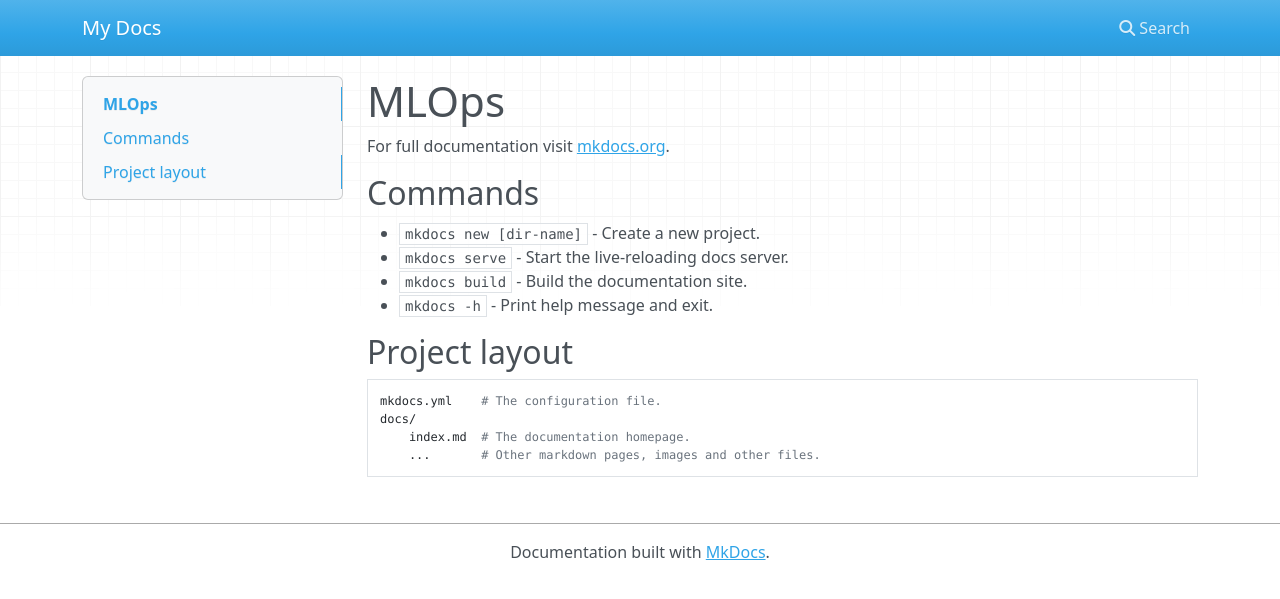
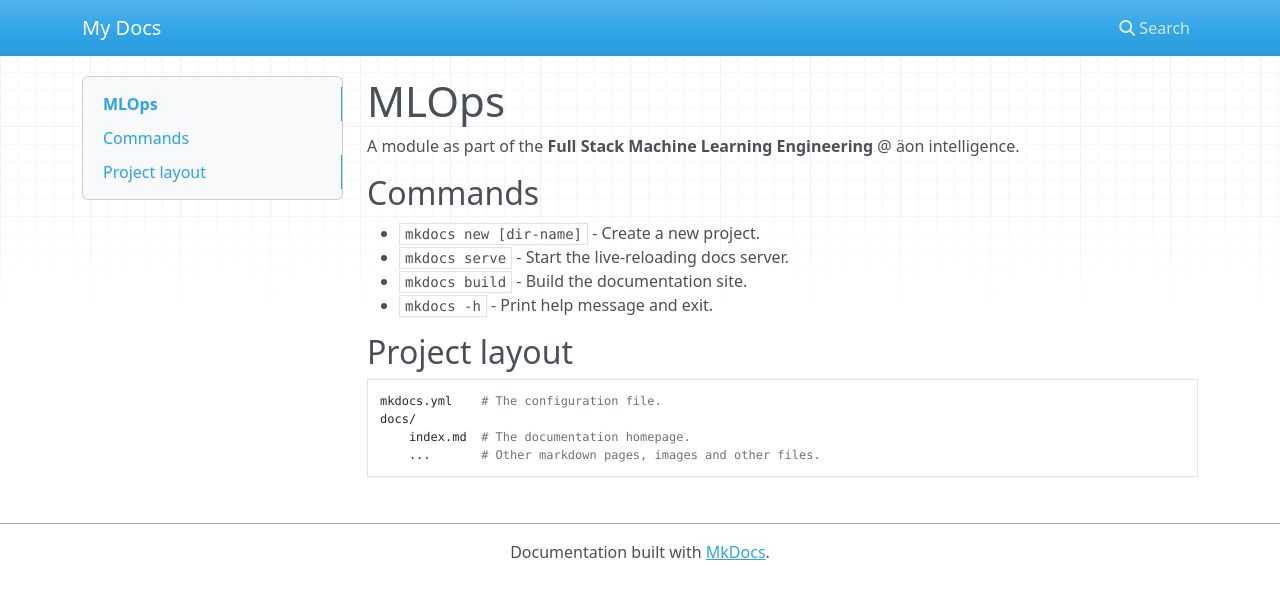
Before and after one commit to soltheaeon/mlops, an MkDocs documentation site: the page built from docs/index.md, in a window 1280 px wide. Shown: the top 599 px of the page. Built offline with MkDocs 1.6.1, drawn with Linux system fonts in a browser that asks for light colours; nearby versions of some CDN libraries.

Commit message:
change index.md

```diff
--- a/docs/index.md
+++ b/docs/index.md
@@ -1,6 +1,6 @@
 # MLOps
 
-For full documentation visit [mkdocs.org](https://www.mkdocs.org).
+A module as part of the **Full Stack Machine Learning Engineering** @ äon intelligence.
 
 ## Commands
 
```
